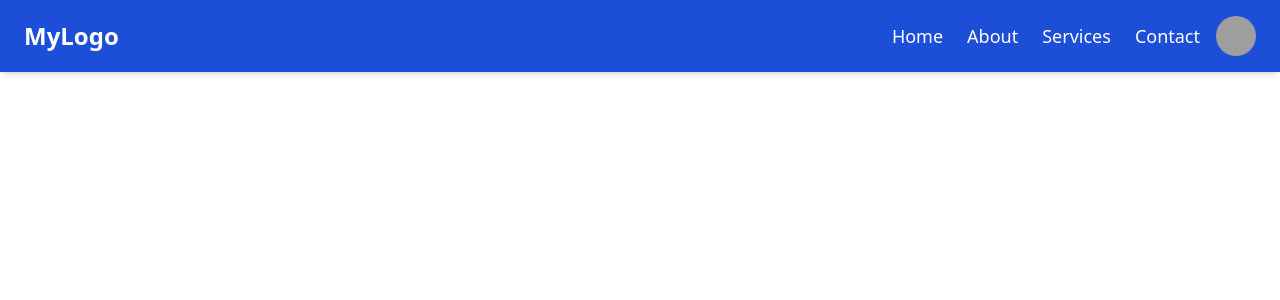
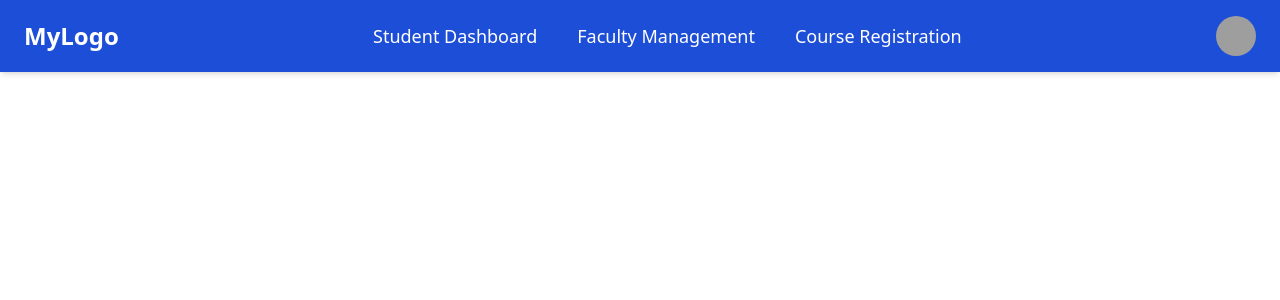
Before and after one commit to Md-Rashedul-Islam-Rajib/university-management-system, a React (Vite) app: page / in a window 1280 px wide. Shown: the top 300 px of the page. Built offline with nearby package versions, Linux system fonts and the light colour scheme; grey boxes are pictures that could not be loaded.

Commit message:
Mainlayout added

```diff
--- a/package.json
+++ b/package.json
@@ -16,6 +16,7 @@
     "@radix-ui/react-slot": "^1.1.0",
     "class-variance-authority": "^0.7.0",
     "clsx": "^2.1.1",
+    "framer-motion": "^11.11.0",
     "localforage": "^1.10.0",
     "lucide-react": "^0.447.0",
     "match-sorter": "^6.3.4",
--- a/src/App.tsx
+++ b/src/App.tsx
@@ -1,6 +1,7 @@
 
+import { Outlet } from 'react-router-dom'
 import './index.css'
-import Navbar from './Navbar'
+import Navbar from './components/shared/Navbar'
 
 function App() {
 
@@ -8,6 +9,7 @@ function App() {
   return (
     <>
       <Navbar />
+
     </>
   )
 }
--- a/src/Navbar.tsx
+++ /dev/null
@@ -1,77 +0,0 @@
-// src/components/Navbar.tsx
-import React, { useState } from 'react';
-import { Avatar, AvatarFallback, AvatarImage } from '@/components/ui/avatar';
-import { DropdownMenu, DropdownMenuContent, DropdownMenuItem, DropdownMenuTrigger } from '@/components/ui/dropdown-menu';
-import { Link } from 'react-router-dom'; // Use 'next/link' if you're using Next.js
-import { Button } from '@/components/ui/button';
-
-const Navbar: React.FC = () => {
-  // State to manage mobile menu toggle
-  const [isMenuOpen, setIsMenuOpen] = useState(false);
-
-  return (
-    <nav className="w-full bg-blue-700 text-white shadow-md fixed top-0 z-50">
-      <div className="container mx-auto flex items-center justify-between py-4 px-6">
-
-        {/* Nav Menu Links for Mobile */}
-        <div className="md:hidden bg-blue-700 tex flex items-center space-x-4">
-          <Button
-
-            size="icon"
-            className="block text-xl font-bold"
-            onClick={() => setIsMenuOpen(!isMenuOpen)}
-          >
-            ☰ {/* Mobile Menu Toggle Button */}
-          </Button>
-
-          {isMenuOpen && (
-            <div className="absolute top-16 left-0 w-full text-white bg-blue-600 shadow-md rounded-xl">
-              <div className="flex flex-col p-4">
-                <Link to="/" className="text-lg font-medium hover:text-blue-500 border-b-2" onClick={() => setIsMenuOpen(false)}>Home</Link>
-                <Link to="/about" className="text-lg font-medium hover:text-blue-500 border-b-2" onClick={() => setIsMenuOpen(false)}>About</Link>
-                <Link to="/services" className="text-lg font-medium hover:text-blue-500 border-b-2" onClick={() => setIsMenuOpen(false)}>Services</Link>
-                <Link to="/contact" className="text-lg font-medium hover:text-blue-500" onClick={() => setIsMenuOpen(false)}>Contact</Link>
-              </div>
-            </div>
-          )}
-        </div>
-
-        {/* Logo on Mobile */}
-        <div className="text-2xl font-bold flex-grow text-center md:text-left md:flex-grow-0">
-          <Link to="/" className="hover:text-blue-500">
-            MyLogo
-          </Link>
-        </div>
-
-        {/* User Avatar*/}
-        <div className="flex items-center space-x-4">
-          {/* Desktop Navigation Menu*/}
-          <div className="hidden md:flex space-x-6">
-            <Link to="/" className="text-lg font-medium hover:text-blue-500">Home</Link>
-            <Link to="/about" className="text-lg font-medium hover:text-blue-500">About</Link>
-            <Link to="/services" className="text-lg font-medium hover:text-blue-500">Services</Link>
-            <Link to="/contact" className="text-lg font-medium hover:text-blue-500">Contact</Link>
-          </div>
-
-          {/* User Avatar for All Screens  */}
-          <DropdownMenu>
-            <DropdownMenuTrigger asChild>
-              <Avatar className="cursor-pointer">
-                {/* Replace the src with the actual user image */}
-                <AvatarImage src="https://github.com/shadcn.png" alt="User Image" />
-                <AvatarFallback>U</AvatarFallback>
-              </Avatar>
-            </DropdownMenuTrigger>
-            <DropdownMenuContent>
-              <DropdownMenuItem>Profile</DropdownMenuItem>
-              <DropdownMenuItem>Settings</DropdownMenuItem>
-              <DropdownMenuItem>Logout</DropdownMenuItem>
-            </DropdownMenuContent>
-          </DropdownMenu>
-        </div>
-      </div>
-    </nav>
-  );
-};
-
-export default Navbar;
--- /dev/null
+++ b/src/components/shared/MainLayout.tsx
@@ -0,0 +1,14 @@
+import React from 'react'
+import Navbar from './Navbar'
+import { Outlet } from 'react-router-dom'
+
+const MainLayout = () => {
+  return (
+    <>
+      <Navbar />
+      <Outlet />
+    </>
+  )
+}
+
+export default MainLayout
--- /dev/null
+++ b/src/components/shared/Navbar.tsx
@@ -0,0 +1,96 @@
+// src/components/Navbar.tsx
+import React, { useState } from 'react';
+import { Avatar, AvatarFallback, AvatarImage } from '@/components/ui/avatar';
+import { DropdownMenu, DropdownMenuContent, DropdownMenuItem, DropdownMenuTrigger } from '@/components/ui/dropdown-menu';
+import { Link, NavLink } from 'react-router-dom'; // Use 'next/link' if you're using Next.js
+import { Button } from '@/components/ui/button';
+import { motion } from 'framer-motion'; // Import Framer Motion
+
+const Navbar: React.FC = () => {
+  const [isMenuOpen, setIsMenuOpen] = useState(false);
+
+  return (
+    <nav className="w-full bg-blue-700 text-white shadow-md fixed top-0 z-50">
+      <div className="container mx-auto flex items-center justify-between py-4 px-6">
+
+        {/* Nav Menu Links for Mobile */}
+        <div className="md:hidden bg-blue-700 flex items-center space-x-4">
+          <Button
+            size="icon"
+            className="block text-xl font-bold"
+            onClick={() => setIsMenuOpen(!isMenuOpen)}
+          >
+            ☰ {/* Mobile Menu Toggle Button */}
+          </Button>
+
+          {isMenuOpen && (
+            <div className="absolute top-16 left-0 w-full text-white bg-blue-600 shadow-md rounded-xl">
+              <div className="flex flex-col p-4">
+                <NavLink to="/student-dashboard" className="text-lg font-medium hover:text-blue-500 border-b-2" onClick={() => setIsMenuOpen(false)}>Student Dashboard</NavLink>
+                <NavLink to="/faculty-management" className="text-lg font-medium hover:text-blue-500 border-b-2" onClick={() => setIsMenuOpen(false)}>Faculty Management</NavLink>
+                <NavLink to="/course-registration" className="text-lg font-medium hover:text-blue-500 border-b-2" onClick={() => setIsMenuOpen(false)}>Course Registration</NavLink>
+              </div>
+            </div>
+          )}
+        </div>
+
+        {/* Logo on Mobile */}
+        <div className="text-2xl font-bold flex-grow text-center md:text-left md:flex-grow-0">
+          <Link to="/" className="hover:text-blue-500">
+            MyLogo
+          </Link>
+        </div>
+
+        {/* Desktop Navigation Menu */}
+        <div className="hidden md:flex space-x-6">
+          <CustomNavLink to="/student-dashboard">Student Dashboard</CustomNavLink>
+          <CustomNavLink to="/faculty-management">Faculty Management</CustomNavLink>
+          <CustomNavLink to="/course-registration">Course Registration</CustomNavLink>
+        </div>
+
+        {/* User Avatar */}
+        <div className="flex items-center space-x-4">
+          <DropdownMenu>
+            <DropdownMenuTrigger asChild>
+              <Avatar className="cursor-pointer">
+                {/* Replace the src with the actual user image */}
+                <AvatarImage src="https://github.com/shadcn.png" alt="User Image" />
+                <AvatarFallback>U</AvatarFallback>
+              </Avatar>
+            </DropdownMenuTrigger>
+            <DropdownMenuContent>
+              <DropdownMenuItem>Profile</DropdownMenuItem>
+              <DropdownMenuItem>Settings</DropdownMenuItem>
+              <DropdownMenuItem>Logout</DropdownMenuItem>
+            </DropdownMenuContent>
+          </DropdownMenu>
+        </div>
+      </div>
+    </nav>
+  );
+};
+
+// Custom NavLink Component with Framer Motion for Active State
+const CustomNavLink: React.FC<{ to: string; children: React.ReactNode }> = ({ to, children }) => (
+  <NavLink to={to} className="relative px-2 py-1 text-lg font-medium hover:text-blue-500" activeClassName="text-white">
+    {({ isActive }) => (
+      <div className="relative flex items-center">
+        {/* Link text */}
+        {children}
+        {/* Framer Motion animated border */}
+        {isActive && (
+          <motion.div
+            className="absolute bottom-0 left-0 right-0 h-0.5 bg-white"
+            layoutId="underline" // Shared layout id for smooth transition
+            initial={{ opacity: 0, scaleX: 0 }}
+            animate={{ opacity: 1, scaleX: 1 }}
+            exit={{ opacity: 0, scaleX: 0 }}
+            transition={{ duration: 0.3, ease: 'easeInOut' }}
+          />
+        )}
+      </div>
+    )}
+  </NavLink>
+);
+
+export default Navbar;
--- a/src/main.tsx
+++ b/src/main.tsx
@@ -13,6 +13,11 @@ const router = createBrowserRouter([
     path: "/",
     element: <App />,
   },
+  {
+    path: "/student-dashboard",
+    element: <h1>Student dashboard</h1>
+
+  }
 ]);
 
 createRoot(document.getElementById('root')!).render(
```
Also changed, not shown: 1 other file (tests, documents, lock files or other folders).
